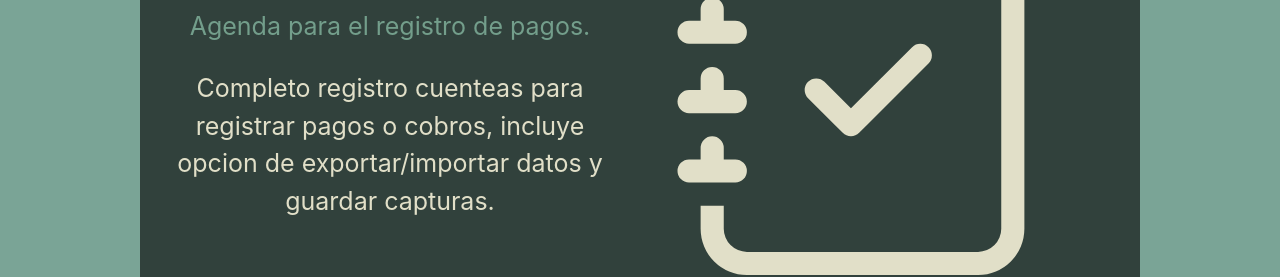
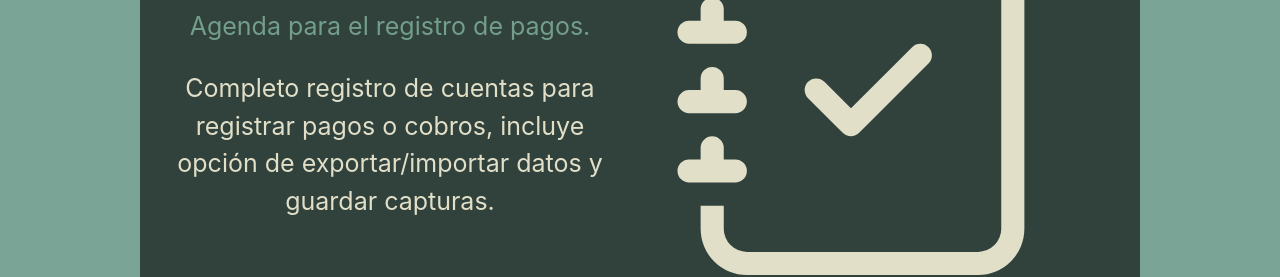
Before and after one commit to Yona-TYT/yonatyt-home, a plain HTML site: page index.html in a window 1280 px wide. Shown: the part 1400-1677 px from the top of the page. Drawn offline with Linux system fonts and the light colour scheme.

Commit message:
Mejoras de estilo

```diff
--- a/index.html
+++ b/index.html
@@ -98,7 +98,7 @@
 						Agenda para el registro de pagos.
 					</p>
 					<p>
-						Completo registro cuenteas para registrar pagos o cobros, incluye opcion de exportar/importar datos y guardar capturas.
+						Completo registro de cuentas para registrar pagos o cobros, incluye opción de exportar/importar datos y guardar capturas.
 					</p>
 				</a>
 		</div><div class="half">
```
